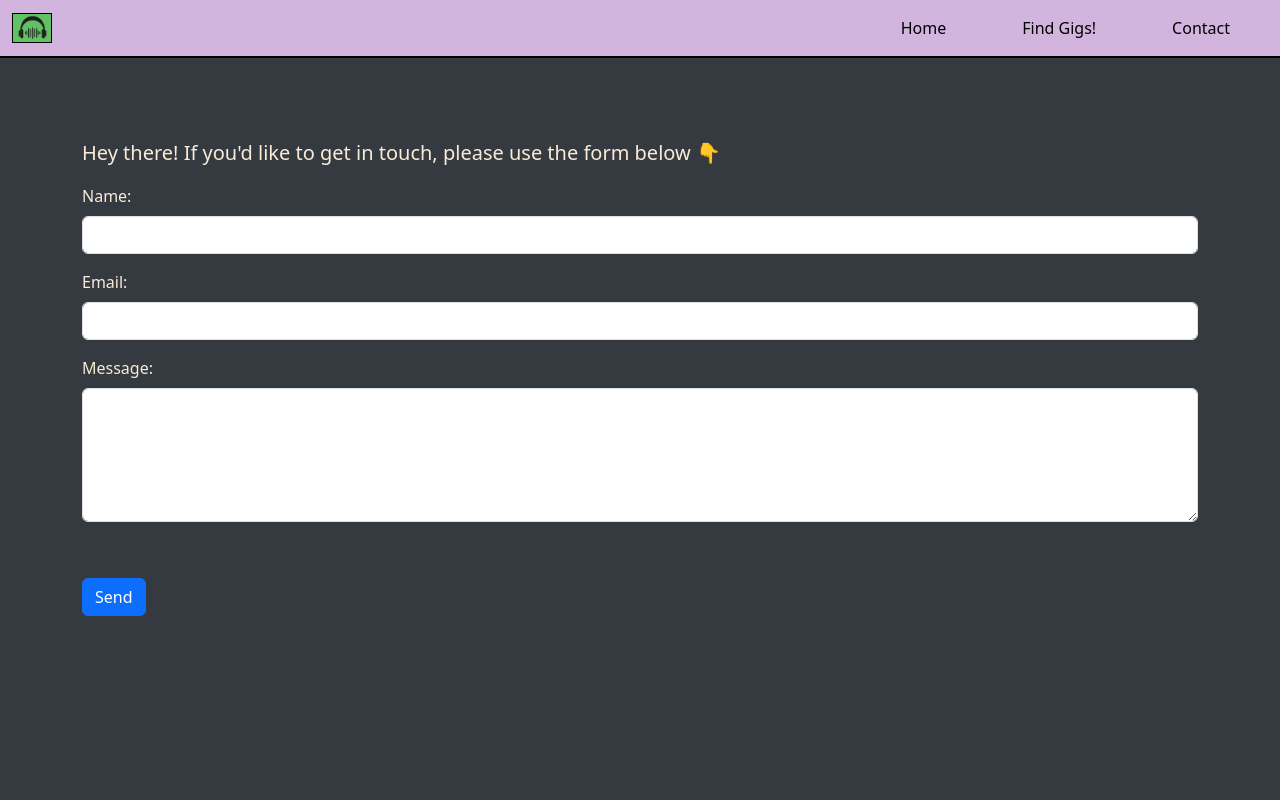
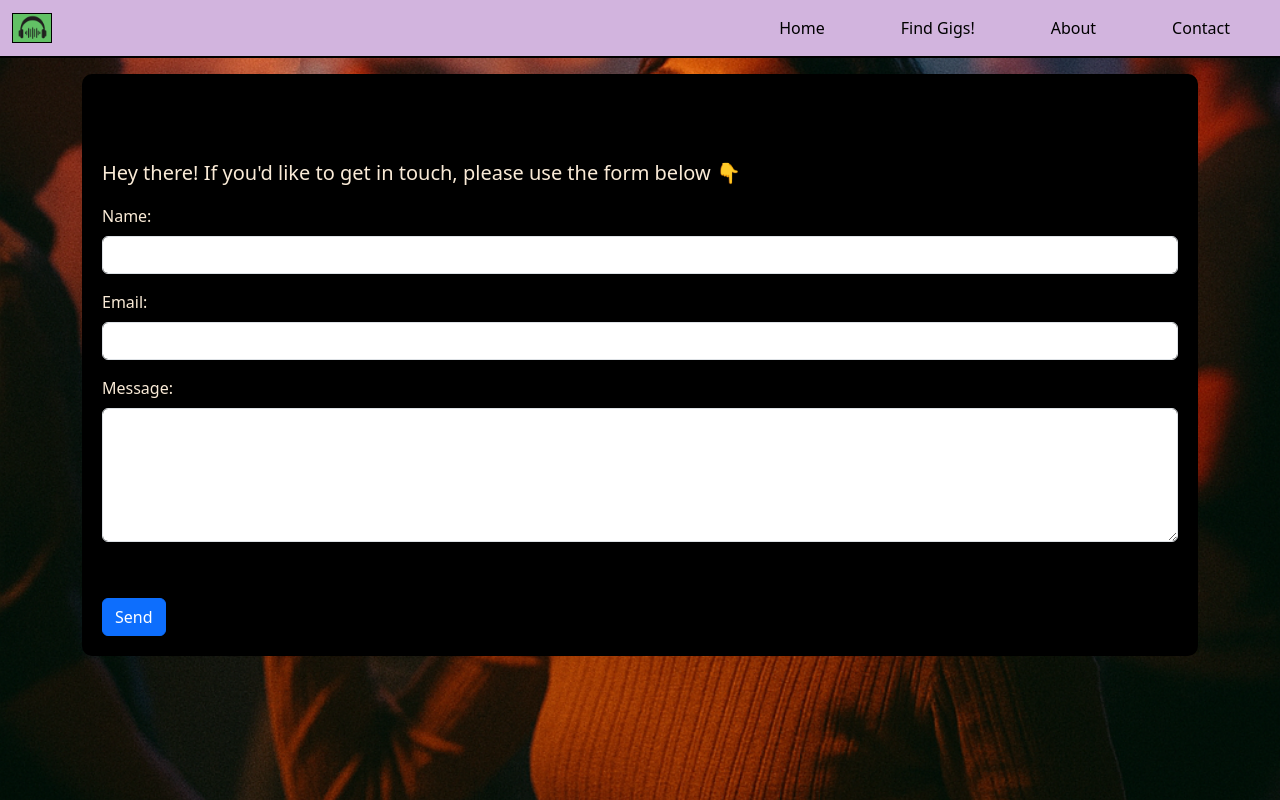
Before and after one commit to callanroff123/EventHub-WebApp, a Flask app: page /contact in a window 1280 px wide. Run offline with Flask 3, Linux system fonts and the light colour scheme; some libraries are stand-ins or nearby versions.

Commit message:
Added about.html and background image

```diff
--- a/app/main/routes.py
+++ b/app/main/routes.py
@@ -12,6 +12,7 @@ from zoneinfo import ZoneInfo
 from app.main.forms import FilterForm, ContactForm
 from app.main import bp
 from app.utilities.azure_blob_connection import read_from_azure_blob_storage, show_azure_blobs
+from app.utilities.utils import readable_date
 
 
 # Read in necessary environment variables to connect to Azure
@@ -76,6 +77,7 @@ def gigs():
         file_name = latest_file
     )
     json_data = [d | {"Artist_Certainty_Int": float(0 if d["Artist_Certainty"].strip() == "" else d["Artist_Certainty"])} for d in json_data]
+    json_data = [d | {"Date_Formatted": readable_date(d["Date"])} for d in json_data]
     max_rank = max([float(d["followers_rank"]) for d in json_data])
     current_date = datetime.now(tz = ZoneInfo("Australia/Sydney")).date()
     all_genres_raw = [ast.literal_eval(d["genres"]) if "[" in d["genres"] else None for d in json_data]
@@ -115,6 +117,11 @@ def refresh_filters():
     return(redirect(url_for('main.gigs', community_type = "following_users")))
 
 
+@bp.route("/about")
+def about():
+    return(render_template("about.html"))
+
+
 # Contact page
 @bp.route("/contact", methods = ["GET", "POST"])
 def contact():
--- a/app/static/styles/styles.css
+++ b/app/static/styles/styles.css
@@ -1,5 +1,9 @@
 body {
-    background-color: #343a40;;
+    background-color: #343a40;
+    background-image: url("../images/background.png");
+    background-size: cover;
+    background-repeat: no-repeat;
+    background-position: center center;
 }
 
 .navbar-nav > li{
@@ -27,7 +31,6 @@ body {
     align-items: center;
     justify-content: center;
     padding: 20px;
-    background-color: #343a40;
     max-width: 500px;
 }
 
@@ -46,8 +49,12 @@ body {
     display: flex;
     justify-content: space-around;
     align-items: center;
-    border-right: 2px solid grey;
     padding-right: 10px;
+}
+
+.gig-filter-wrapper {
+    background-color: black;
+    border-radius: 10px;
 }
 
 .gig-filter-submission {
@@ -235,6 +242,7 @@ body {
     max-width: 200px;
     max-height: 200px;
     object-fit: cover;
+    border-radius: 10px;
 }
 
 table {
@@ -264,6 +272,12 @@ td {
 
 .multiple-fields p {
     margin-right: 40px;
+}
+
+.feedback {
+    background-color: black;
+    padding: 20px;
+    border-radius: 10px;
 }
 
 @media (max-width: 768px) {
--- a/app/templates/base.html
+++ b/app/templates/base.html
@@ -53,6 +53,9 @@
                                 <a class="nav-link active" aria-current="page" href="{{ url_for('main.gigs') }}">Find Gigs!</a>
                             </li>
                             <li class="nav-item">
+                                <a class="nav-link active" aria-current="page" href="{{ url_for('main.about') }}">About</a>
+                            </li>
+                            <li class="nav-item">
                                 <a class="nav-link active" aria-current="page" href="{{ url_for('main.contact') }}">Contact</a>
                             </li>
                         </ul>
@@ -80,4 +83,6 @@
         {% block scripts %}
         {% endblock %}
     </body>
+    {% block footer %}
+    {% endblock %}
 </html>
--- a/app/templates/index.html
+++ b/app/templates/index.html
@@ -11,7 +11,7 @@
             <br>
             <p style="color: white;">Stop scrolling your socials for something to do 😘</p>
             <br>
-            <a class="btn btn-outline-success btn-lg" href="{{ url_for('main.gigs') }}">Find Gigs</a>
+            <a class="btn btn-primary btn-lg" href="{{ url_for('main.gigs') }}">Find Gigs</a>
         </div>
     </div>
 {% endblock %}
```
Also changed, not shown: app/templates/about.html (added, +23 -0 lines), app/templates/gigs.html (+12 -7 lines), app/utilities/utils.py (added, +18 -0 lines), app/static/images/background.png (added).
